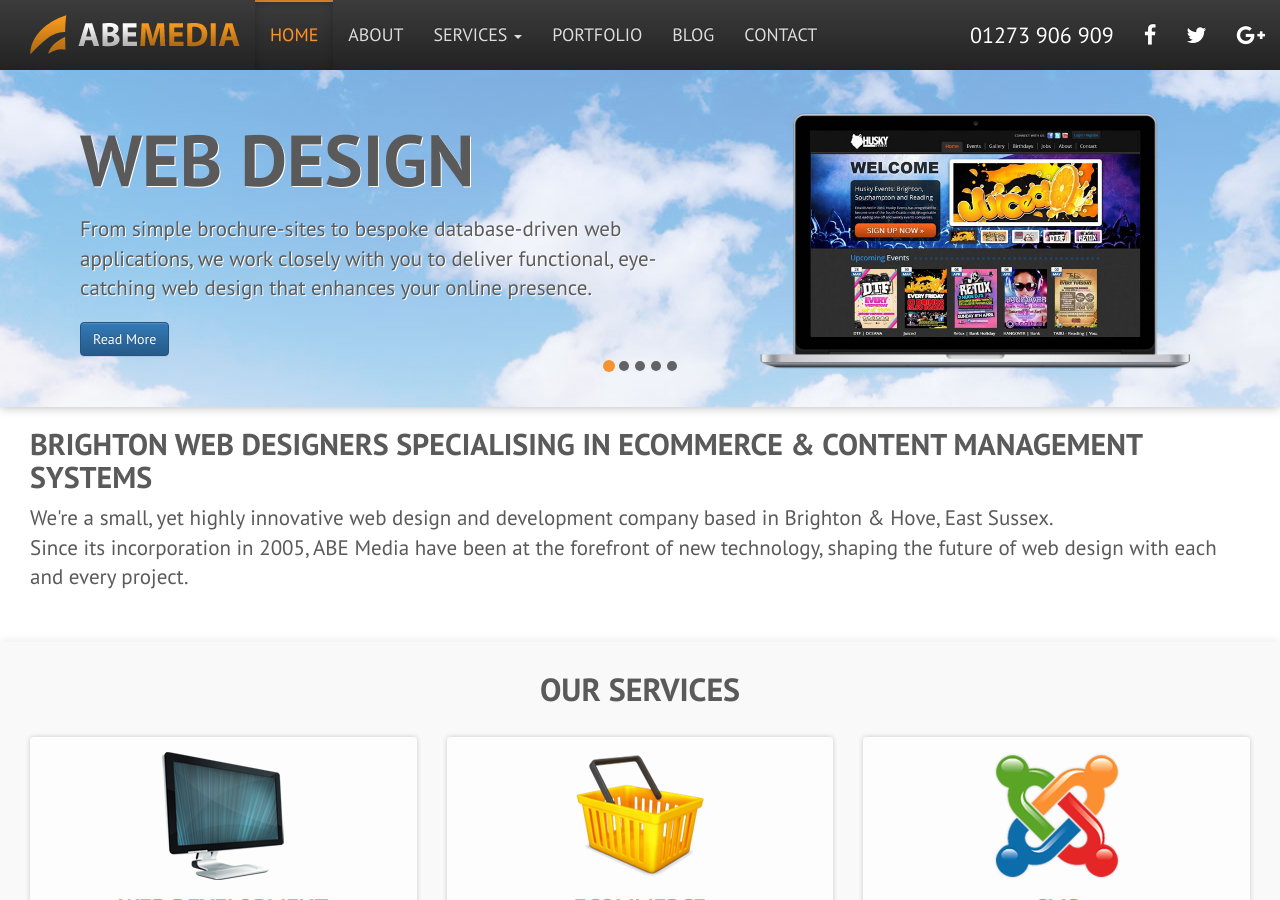
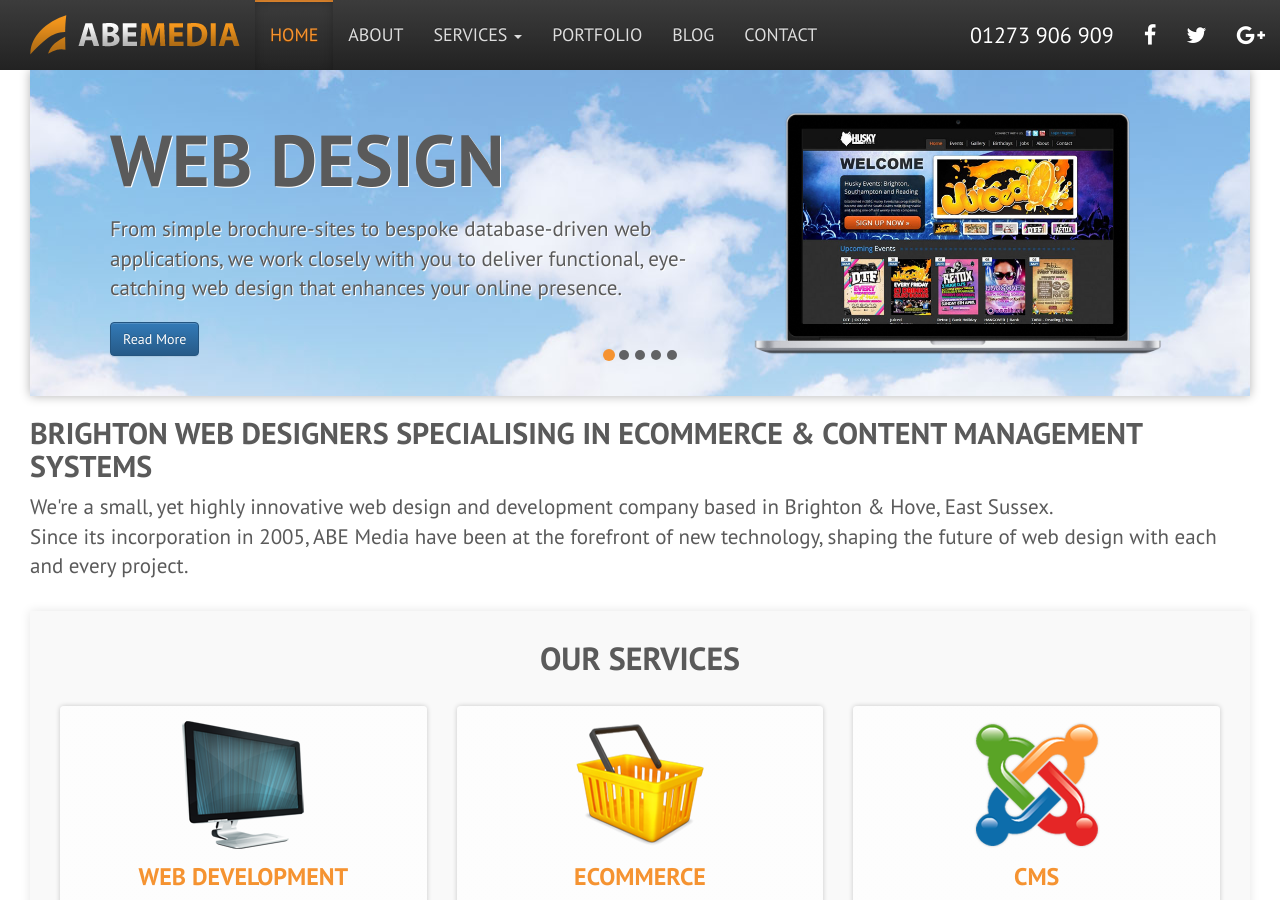
Before and after one commit to abemedia/abemedia.github.io, a Jekyll site: the page built from index.md, in a window 1280 px wide and 900 px high. Built offline with Jekyll 4.4.1, drawn with Linux system fonts in a browser that asks for light colours; nearby versions of some CDN libraries.

Commit message:
Update default.html

```diff
--- a/_layouts/default.html
+++ b/_layouts/default.html
@@ -3,9 +3,8 @@
   <head>{% include header.html %}</head>
   <body>
   {% include nav-main.html %}
+  <div class="container">
     {% if page.top %}{% include module.html module=page.top %}{% endif %}
-  <div class="container">
-    <div id="main">
     {% if page.left or page.right %}
     <div class="row">
       {% if page.left %}
@@ -22,14 +21,9 @@
       </div>
       {% endif %}
     </div>
-      {% else %}
-      <div role="main">
-        {{ content }}
+    {% else %}<div role="main">{{ content }}</div>{% endif %}
+    {% if page.bottom %}{% include module.html module=page.bottom %}{% endif %}
   </div>
-      {% endif %}
-    </div>
-  </div>
-  {% if page.bottom %}{% include module.html module=page.bottom %}{% endif %}
   {% include footer.html %}
   </body>
 </html>
```
Lines whose indentation alone changed are shown as unchanged.
